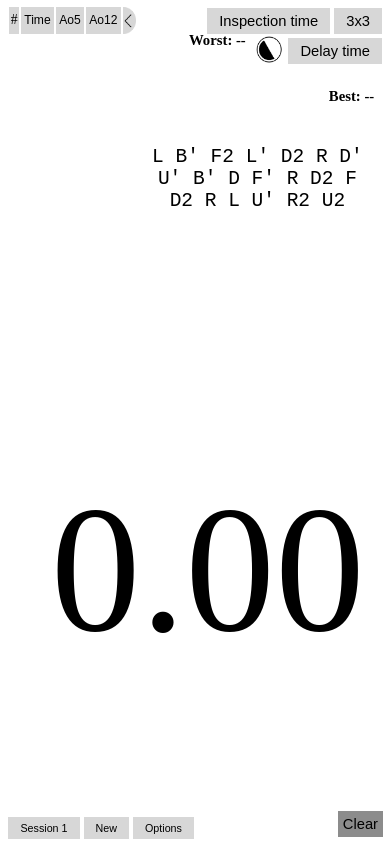
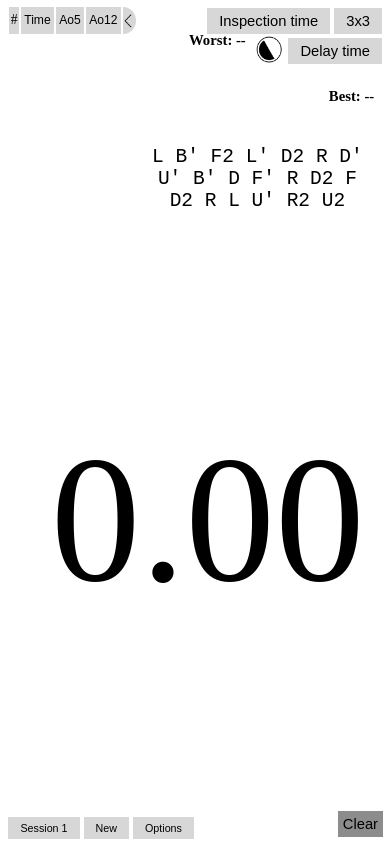
Before and after one commit to Redfluffydragon/cube-timer, a browser extension: page index.html in a window 390 px wide. Drawn offline with Linux system fonts and the light colour scheme.

Commit message:
More mobile scaling updates

```diff
--- a/timer.css
+++ b/timer.css
@@ -582,11 +582,12 @@ button:hover {
   #time {top: 11vh;}
   #insptime {top: 11vh;}
 }
-
+/* for mobile, I think */
 @media screen and (max-width: 420px) {
   #scrambletxt {top: 15vh; left: 37vw; width: 58vw;}
-  #time {top: 34vh;}
-  #insptime{top: 34vh;}
+  #time {top: 28vh; }
+  #insptime{top: 28vh;}
   #timetable tbody {height: 55vh;}
   #centerac {width: 74vw;}
+  body {height: 80vh;}
 }
```
